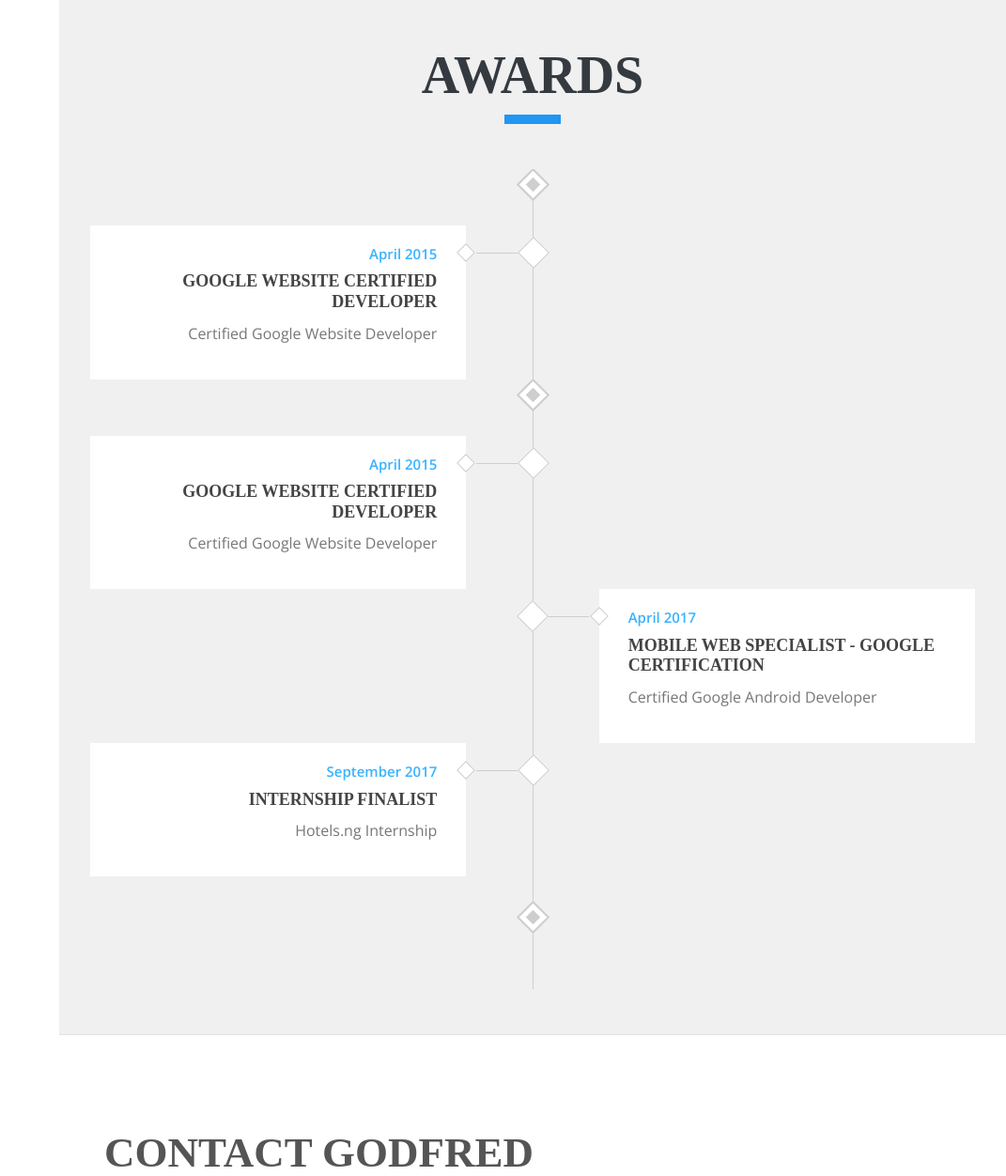
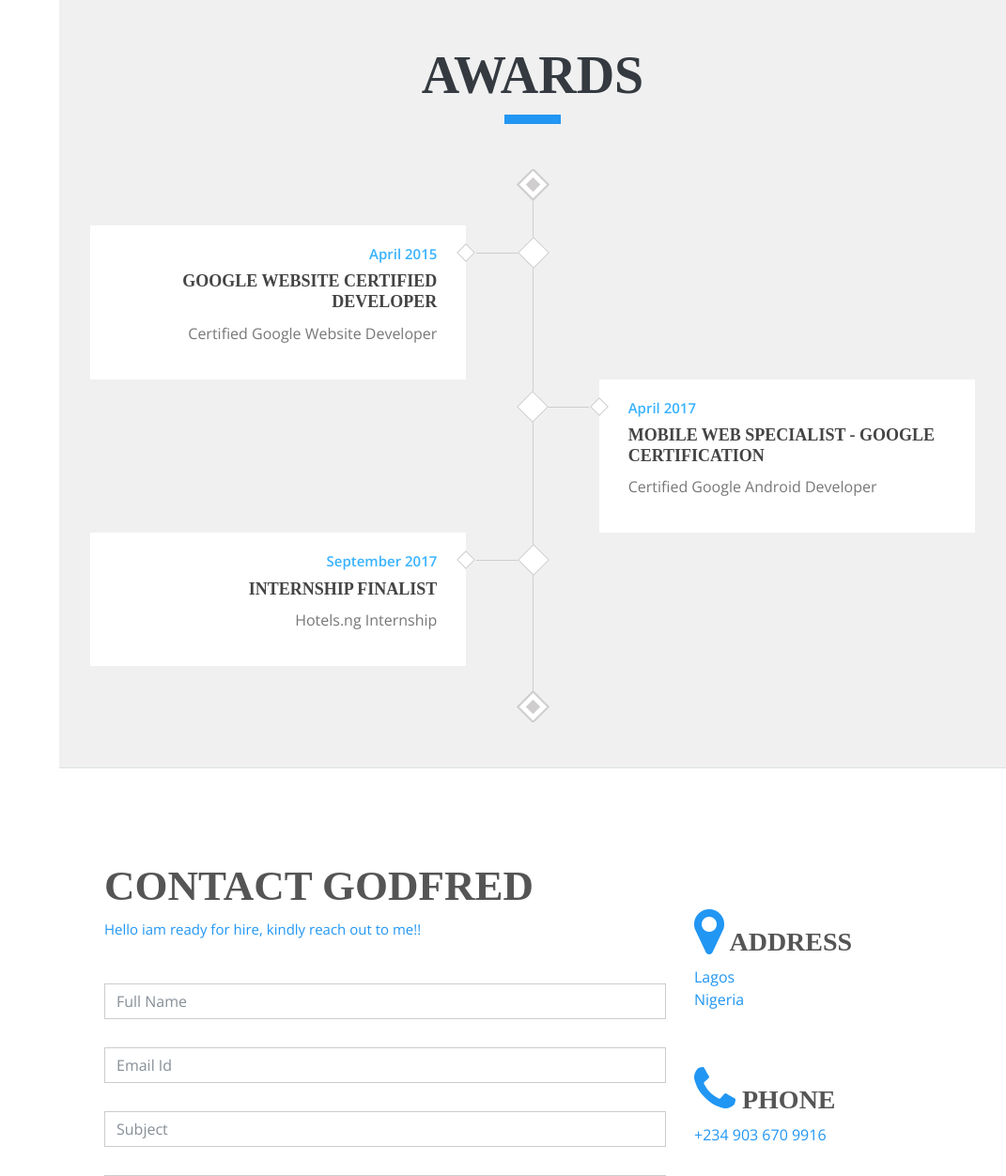
Before and after one commit to godfredakpan/myprofile, a PHP site: page / in a window 1280 px wide. Shown: the part 4468-5720 px from the top of the page at 94% size, without its empty margins (209-1280 px from the left). Run offline with PHP 8.4, Linux system fonts and the light colour scheme; some libraries are stand-ins or nearby versions; some web fonts are replaced.

Commit message:
Update index.php

```diff
--- a/index.php
+++ b/index.php
@@ -436,17 +436,7 @@
                 <div class="mb-5 heading-border"></div>
               </div>
 
-              <div class="award" id="award-box">
-                  <div class="award">
-                      <div class="award-icon"></div>
-                      <div class="award-content">
-                          <span class="date">April 2015</span>
-                          <h5 class="title">Google Website Certified Developer</h5>
-                          <p class="description">
-                            Certified Google Website Developer
-                          </p>
-                      </div>
-                  </div>
+
               <div class="main-award" id="award-box">
                   <div class="award">
                       <div class="award-icon"></div>
```
